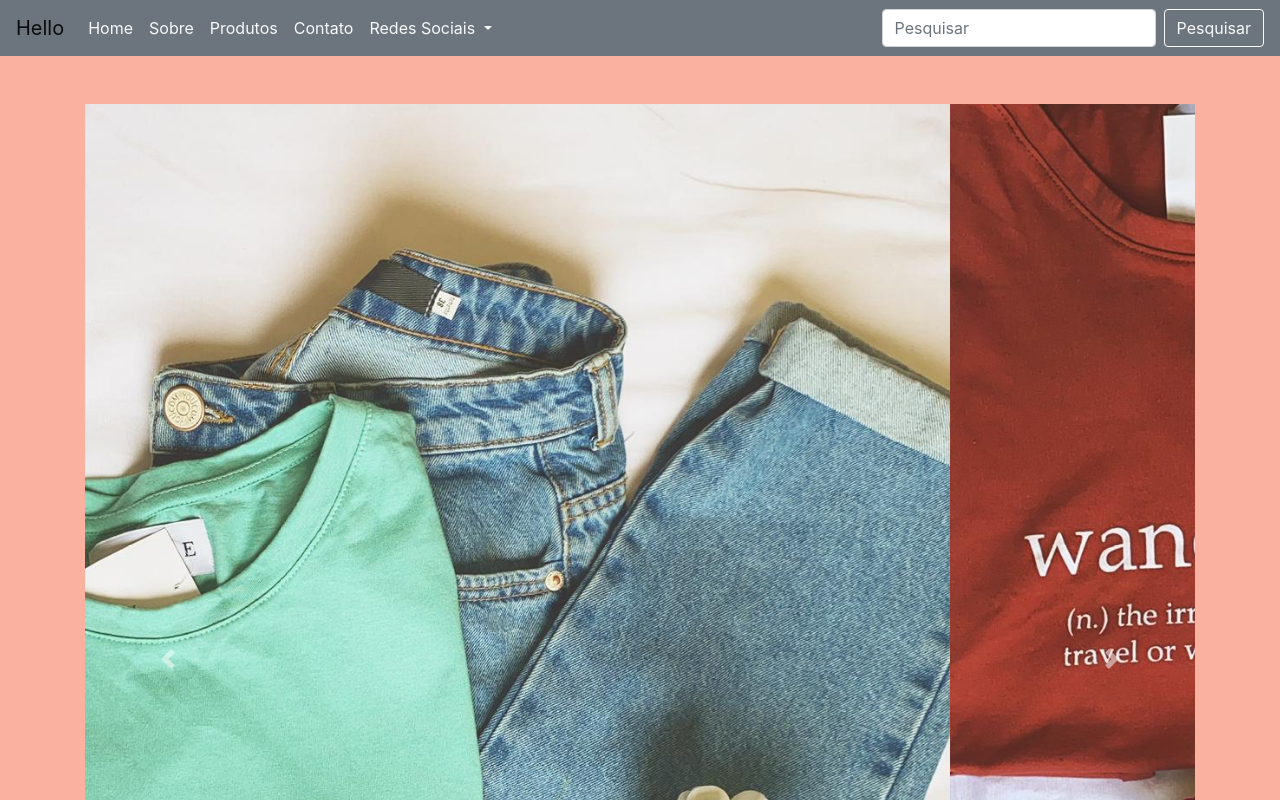
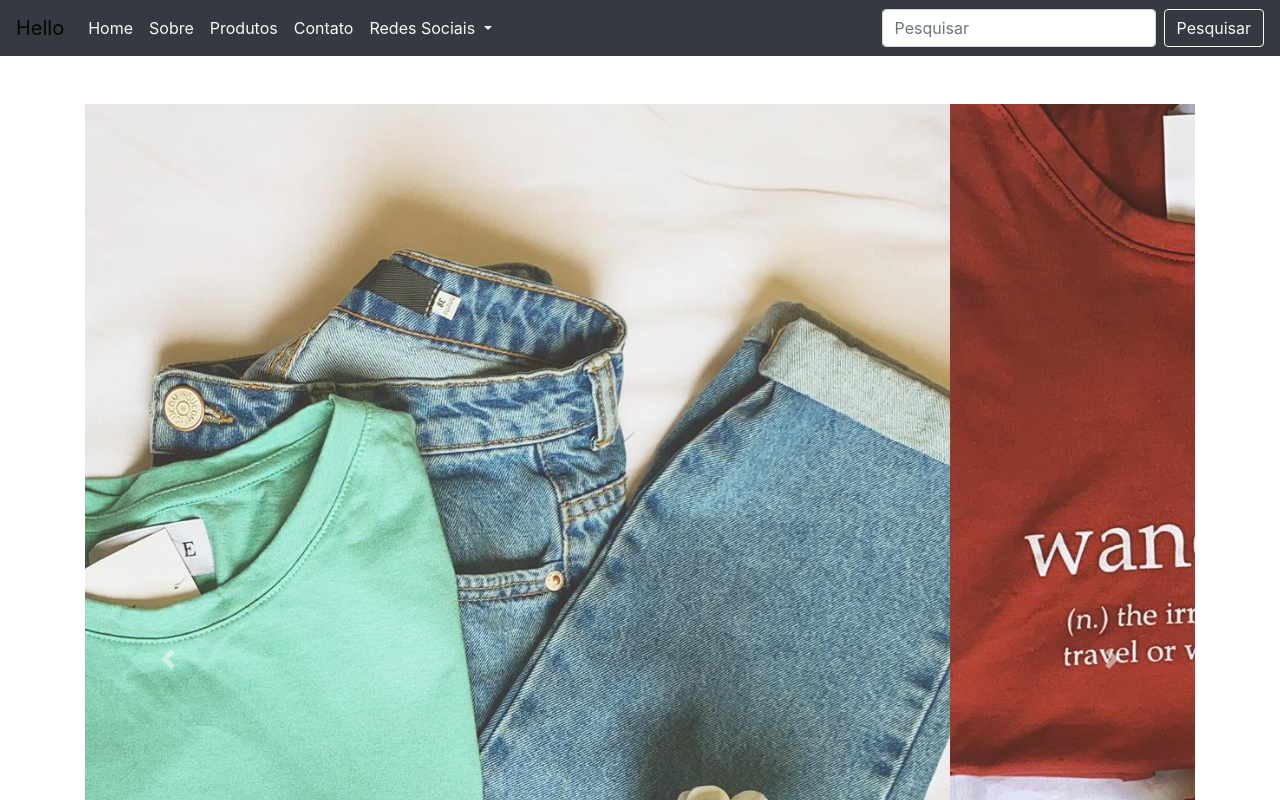
Before and after one commit to Milton-668/site-Loja, a plain HTML site: page index.html in a window 1280 px wide. Shown: the top 800 px of the page. Drawn offline with nearby package versions, Linux system fonts and the light colour scheme.

Commit message:
fix(project): Mudança de cor

```diff
--- a/index.html
+++ b/index.html
@@ -21,7 +21,7 @@
 
         body
     {
-        background-color: #fab1a0;
+        background-color: #0000000;
     }
       </style>
 
@@ -34,7 +34,7 @@
 
 
 
-        <nav class="navbar navbar-expand-lg navbar-light bg-secondary ">
+        <nav class="navbar navbar-expand-lg navbar-light bg-dark ">
             <a class="navbar-brand" href="#">Hello</a>
             <!--Comando para gerar o menu devido a responsividade -->
             <button class="navbar-toggler" type="button" data-toggle="collapse" data-target="#conteudoNavbarSuportado" aria-controls="conteudoNavbarSuportado" aria-expanded="false" aria-label="Alterna navegação">
```
